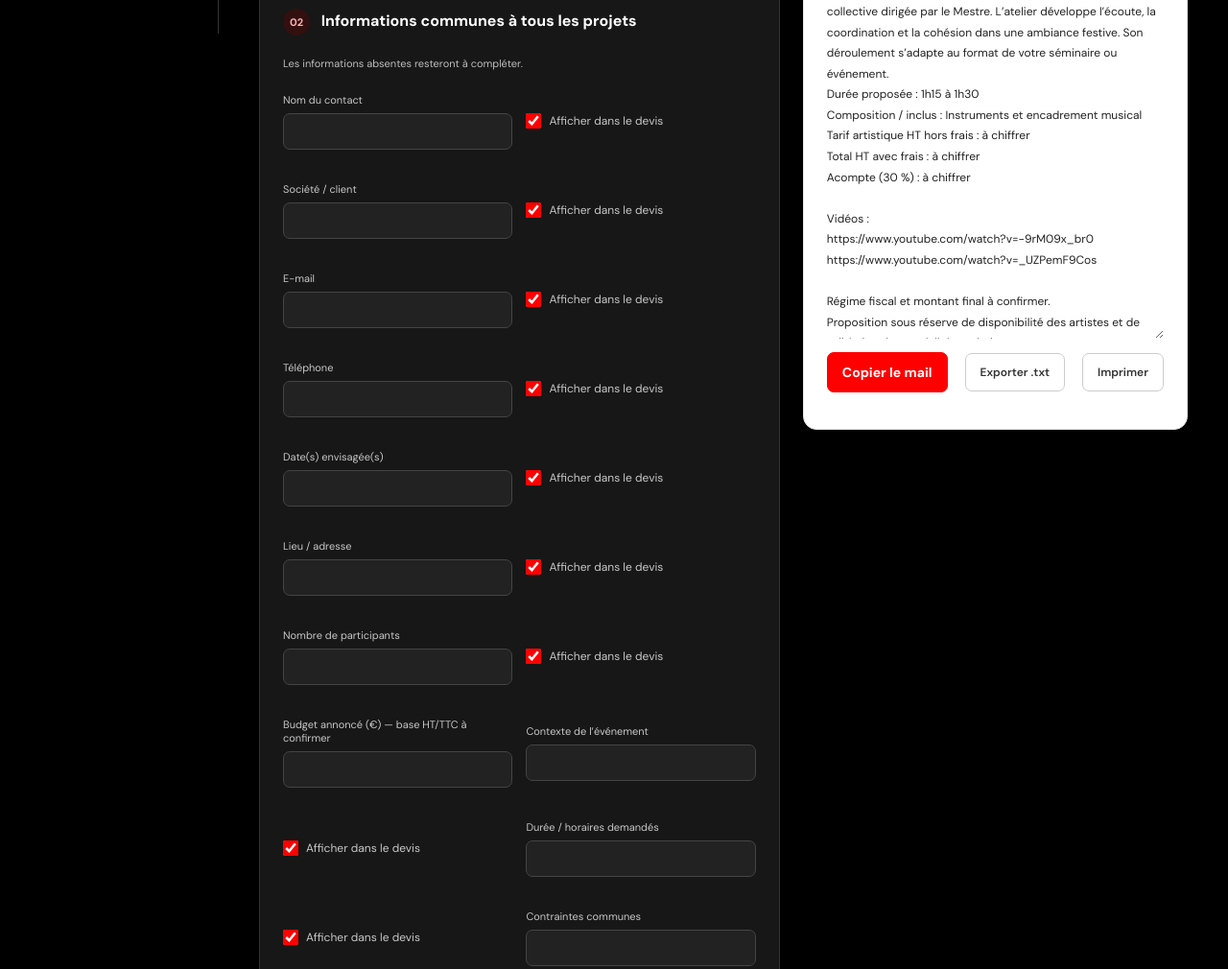
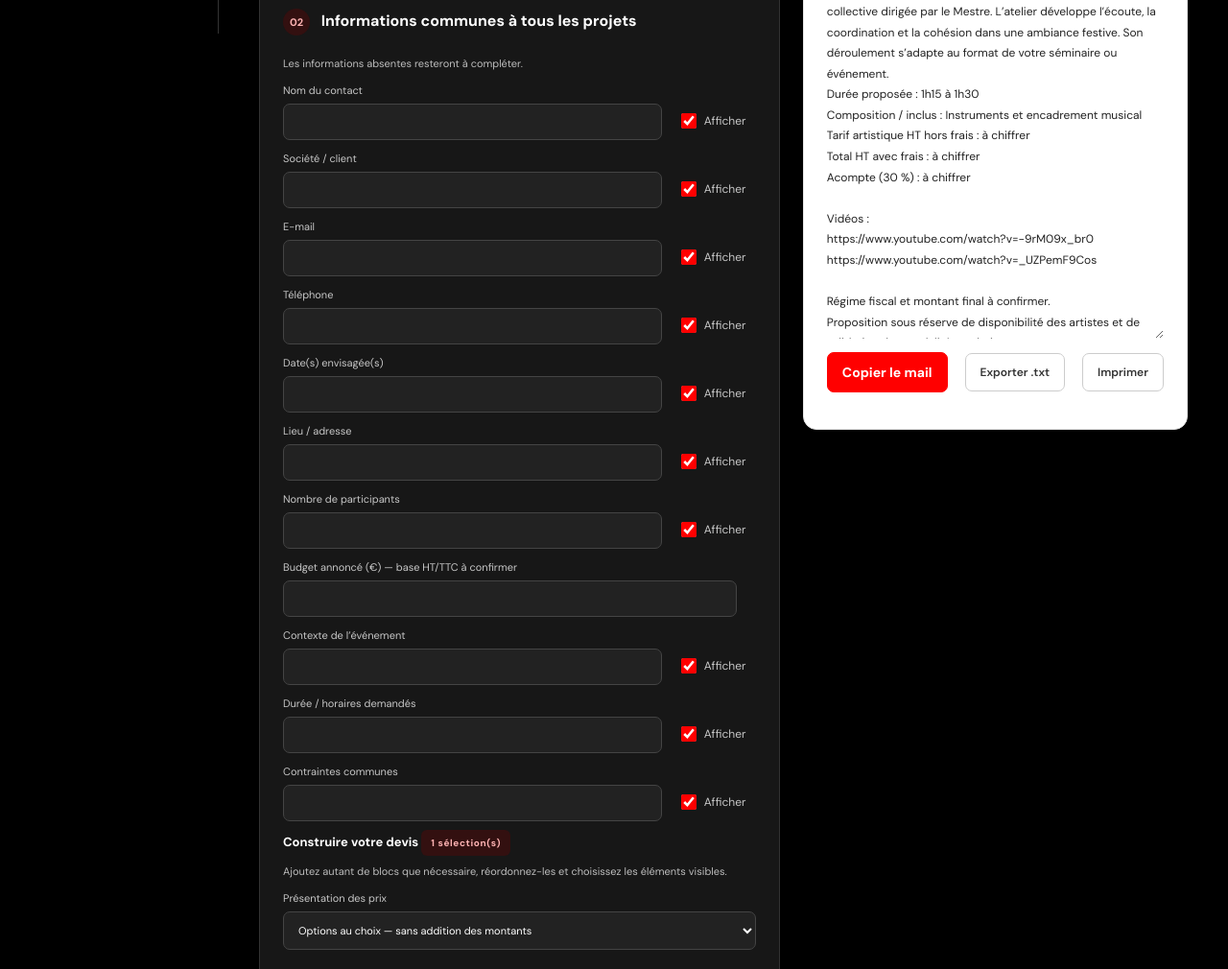
Before and after one commit to Toaster77music/MUSIC-CONCEPT-Quote-Editor, a website: page index.html in a window 1280 px wide. Shown: the part 765-1775 px from the top of the page at 96% size. Drawn offline with Linux system fonts and the light colour scheme.

Commit message:
Align common fields with right-hand Afficher checkboxes

```diff
--- a/app.js
+++ b/app.js
@@ -13,7 +13,7 @@ let routeVersion=0;
 function save(){try{localStorage.setItem('mc-quotes-v1',JSON.stringify(state));return true}catch{$('copy-status').textContent='Sauvegarde locale indisponible : exportez vos données.';return false}}
 const field=(id,label,value,type='text')=>`<label>${esc(label)}<input data-field="${id}" type="${type}" ${type==='number'?'min="0" step="any"':''} value="${esc(value)}"></label>`;
 const dLabels={client:'Nom du contact',company:'Société / client',email:'E-mail',phone:'Téléphone',date:'Date(s) envisagée(s)',place:'Lieu / adresse',participants:'Nombre de participants',budget:'Budget annoncé (€) — base HT/TTC à confirmer',context:'Contexte de l’événement',duration:'Durée / horaires demandés',constraints:'Contraintes communes'};
-function renderFields(){ $('fields').innerHTML=Object.entries(dLabels).map(([k,v])=>field(k,v,state.d[k],['participants','budget'].includes(k)?'number':'text')+(k==='budget'?'':`<label class="inline-check"><input type="checkbox" data-common="${k}" ${state.commonShow[k]?'checked':''}>Afficher dans le devis</label>`)).join('');$('fields').querySelectorAll('[data-field]').forEach(el=>el.oninput=()=>{state.d[el.dataset.field]=el.value;if(el.dataset.field==='place'){state.d.km='';$('km').value='';routeVersion++;$('geo-results').replaceChildren();$('route-status').textContent='Lieu modifié : recalculer la distance.'}update()});$('fields').querySelectorAll('[data-common]').forEach(el=>el.onchange=()=>{state.commonShow[el.dataset.common]=el.checked;update()});$('km').value=state.d.km; }
+function renderFields(){ $('fields').innerHTML=Object.entries(dLabels).map(([k,v])=>`<div class="common-field-row">${field(k,v,state.d[k],['participants','budget'].includes(k)?'number':'text')}${k==='budget'?'<span></span>':`<label class="inline-check"><input type="checkbox" data-common="${k}" aria-label="Afficher : ${esc(v)}" ${state.commonShow[k]?'checked':''}>Afficher</label>`}</div>`).join('');$('fields').querySelectorAll('[data-field]').forEach(el=>el.oninput=()=>{state.d[el.dataset.field]=el.value;if(el.dataset.field==='place'){state.d.km='';$('km').value='';routeVersion++;$('geo-results').replaceChildren();$('route-status').textContent='Lieu modifié : recalculer la distance.'}update()});$('fields').querySelectorAll('[data-common]').forEach(el=>el.onchange=()=>{state.commonShow[el.dataset.common]=el.checked;update()});$('km').value=state.d.km; }
 function renderChoices(){
  $('project-picker').innerHTML=state.projects.map(p=>`<option value="${esc(p.id)}">${esc(p.name)}</option>`).join('');
  renderBlocks();$('quote-mode').value=state.mode;
--- a/style.css
+++ b/style.css
@@ -31,3 +31,9 @@ a{color:#ff8585}footer{color:#bdbdbd}
 .project-choice{border:1px solid #444;border-radius:10px;margin:16px 0;padding:14px}.project-choice legend{font-weight:700}.project-choice legend small{font-size:10px}.check-option{display:flex;align-items:flex-start;gap:12px;cursor:pointer;padding:10px;border-radius:6px}.check-option:hover{background:#252525}.check-option input{width:18px;height:18px;flex-shrink:0;margin:2px 0;accent-color:#ff0000}.check-option span{font-size:13px;color:white}.check-option small{display:block;margin-top:5px}.check-option:has(input:checked){background:#331010}.option-cost{border-bottom:2px solid #555;margin:20px 0;padding-bottom:16px}
 .inline-check{display:flex;align-items:center;gap:8px;font-size:12px}.inline-check input{width:16px;height:16px;accent-color:#ff0000;margin:0}.display-options{display:flex;flex-wrap:wrap;gap:8px 18px}.builder-block{padding:16px}.builder-block>summary{font-size:16px}.builder-block details{padding:14px;background:#202020}.builder-block .row{justify-content:flex-start}.builder-block .row button{padding:7px 10px}#project-picker{min-width:200px}#fields{align-items:center}
 .restore-dropzone{margin-top:22px;padding:28px;text-align:center;border:2px dashed #666;border-radius:12px;background:#202020;transition:background .15s,border-color .15s}.restore-dropzone.dragging{border-color:#ff0000;background:#381414}.restore-dropzone:focus-within{border-color:#ff8585}.restore-picker{display:inline-block;position:relative;padding:12px 18px;border:1px solid #888;border-radius:7px;color:white;cursor:pointer}.restore-picker input{position:absolute;inset:0;width:100%;height:100%;opacity:0;cursor:pointer;margin:0}.restore-dropzone p{font-size:12px;color:#bdbdbd}
+/* Keep each common field paired with its own visibility control. */
+#fields{display:flex;flex-direction:column;align-items:stretch;gap:12px}
+.common-field-row{display:grid;grid-template-columns:minmax(0,1fr) auto;align-items:end;column-gap:20px}
+.common-field-row>label:first-child{min-width:0;margin:0}
+.common-field-row>.inline-check{margin:0 0 12px;white-space:nowrap;min-width:78px}
+@media(max-width:650px){.common-field-row{column-gap:12px}.common-field-row>.inline-check{min-width:70px}}
```
